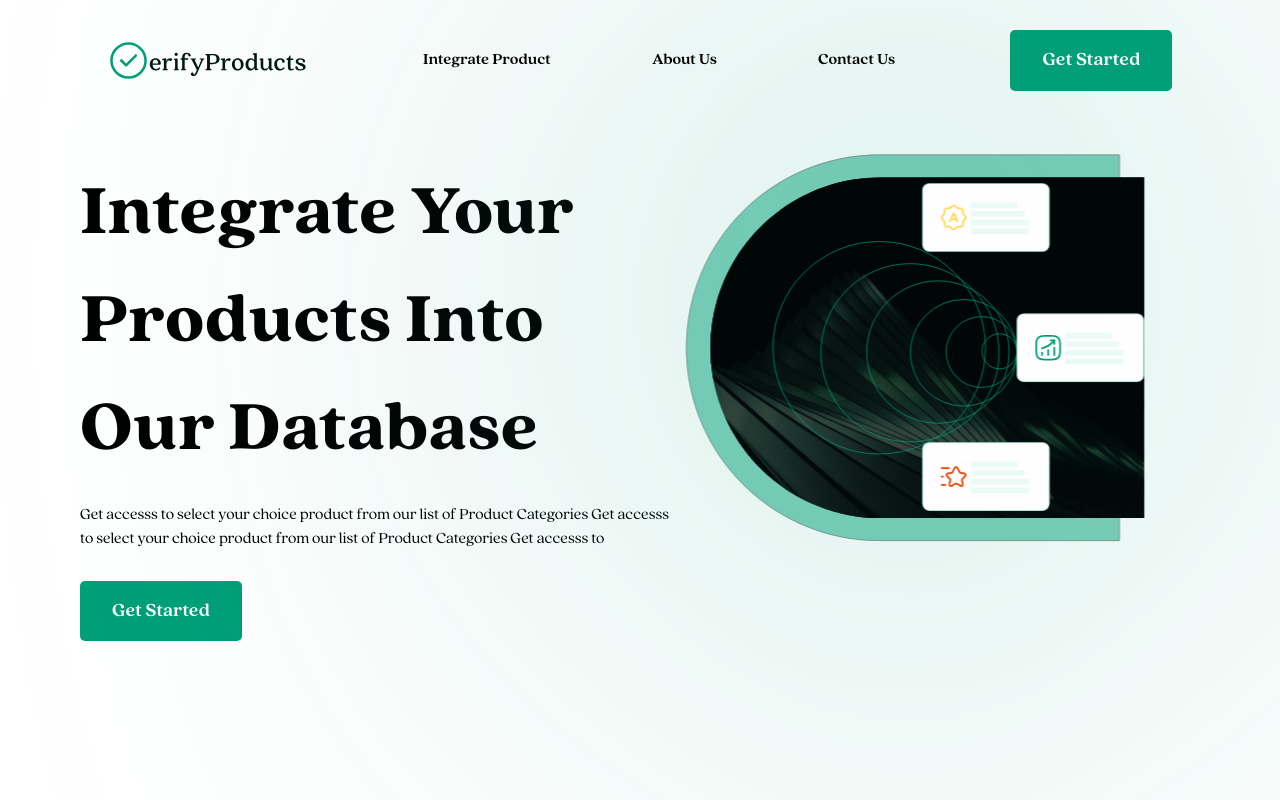
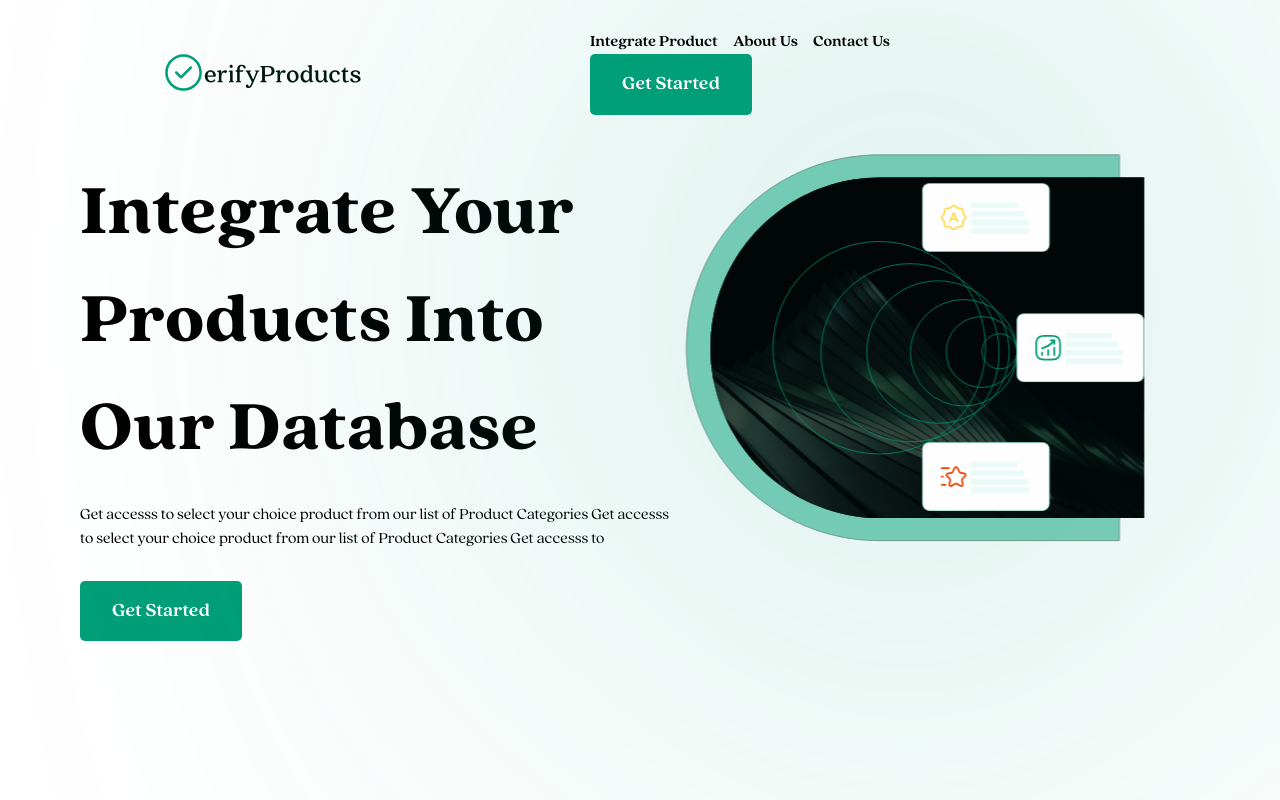
Before and after one commit to Verify-App-TUTN/VerifyProduct, a React (Create React App) app: page / in a window 1280 px wide. Shown: the top 800 px of the page. Built offline with nearby package versions, Linux system fonts and the light colour scheme.

Commit message:
added harmbugger menu

```diff
--- a/src/components/Navbar/Navbar.jsx
+++ b/src/components/Navbar/Navbar.jsx
@@ -39,6 +39,7 @@ const Navbar = () => {
           <Logo />
         </Link>
       </div>
+      <div className={style.Navbar__links__container}>
       <ul className={style.Navbar__links}>
         {navLinks.map(({ text, to }) => (
           <li key={text}>
@@ -49,6 +50,8 @@ const Navbar = () => {
         ))}
       </ul>
       <GetStarted className={style.Navbar__button}/>
+      </div>
+      <div className={style.Navbar__hamburgermenu}></div>
     </nav>
   );
 }
```
